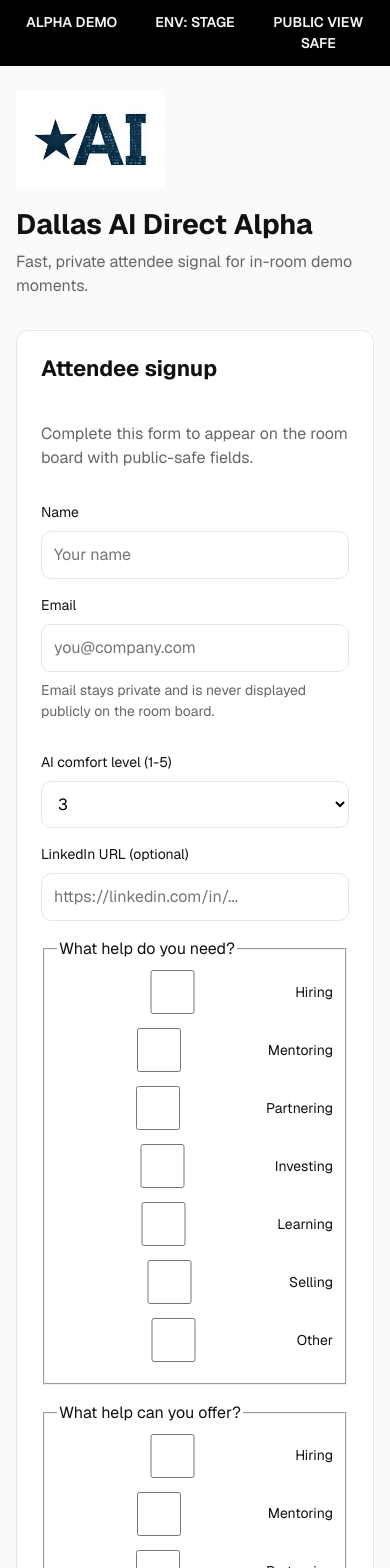
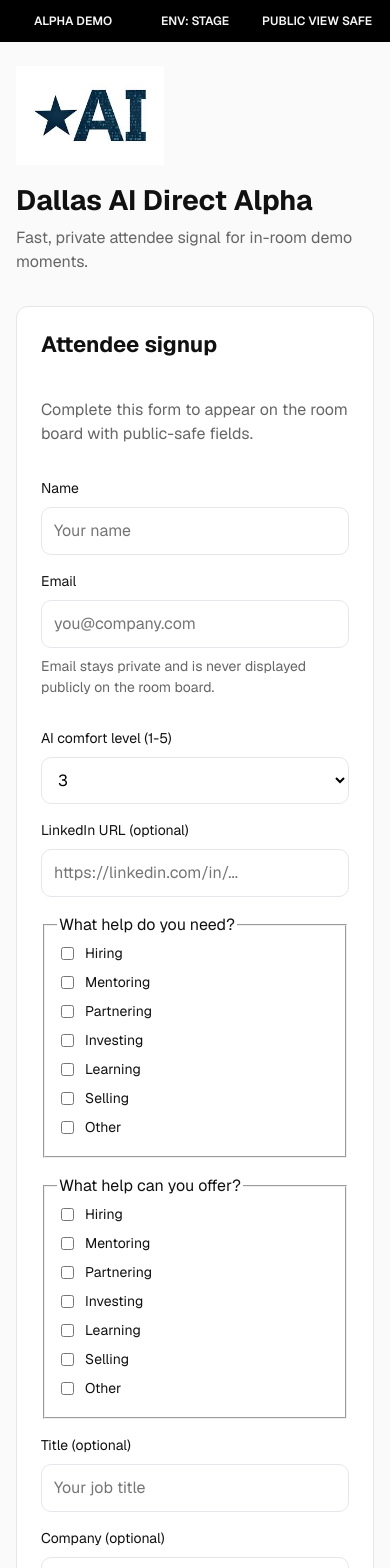
Before and after one commit to daniel-p-green/Dallas-AI-Direct-beta, a Next.js app: page /signup in a window 390 px wide. Shown: the top 1568 px of the page. Built offline with nearby package versions, Linux system fonts and the light colour scheme.

Commit message:
fix(ui): improve responsive controls for mobile checkboxes and env banner wrapping

```diff
--- a/app/globals.css
+++ b/app/globals.css
@@ -47,6 +47,10 @@ a {
   font-size: 14px;
   font-weight: 600;
   text-align: center;
+}
+
+.envBanner span {
+  white-space: nowrap;
 }
 
 .header,
@@ -122,7 +126,7 @@ a {
   font-size: 14px;
 }
 
-.field input,
+.field input:not([type="checkbox"]):not([type="radio"]),
 .field select,
 .field textarea {
   width: 100%;
@@ -132,6 +136,13 @@ a {
   font: inherit;
   min-height: 44px;
   background: #fff;
+}
+
+.field input[type="checkbox"],
+.field input[type="radio"] {
+  width: auto;
+  min-height: 0;
+  accent-color: var(--accent);
 }
 
 .helper {
@@ -305,6 +316,11 @@ a {
     gap: var(--space-6);
   }
 
+  .envBanner {
+    font-size: 12px;
+    gap: var(--space-2);
+  }
+
   .gridTwo {
     grid-template-columns: 1fr;
   }
```
